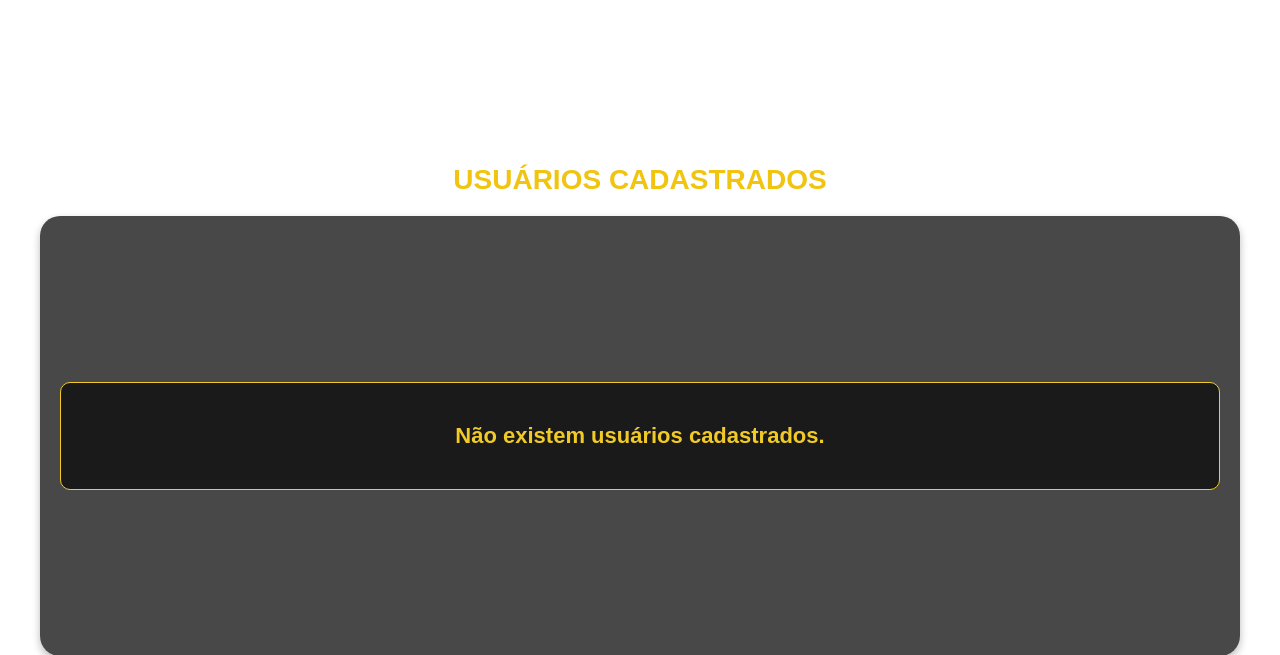
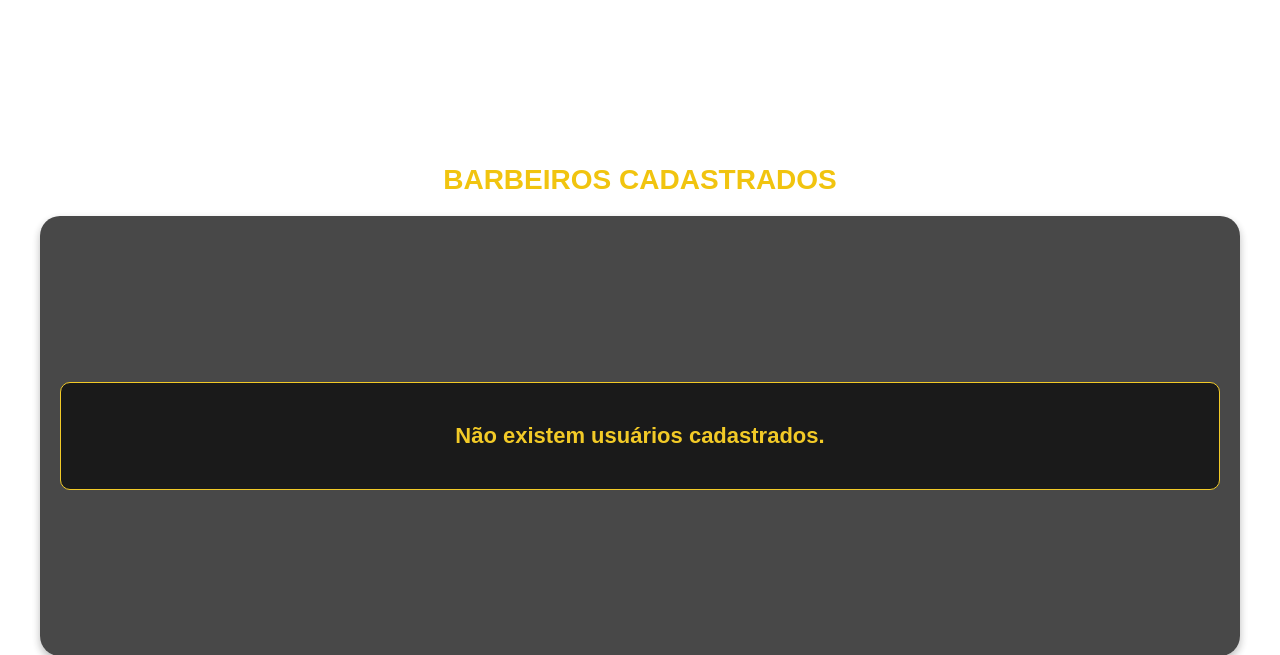
Before and after one commit to raulguiii/site-barbearia, a Flask app: template templates/cadastrados.html in a window 1280 px wide. Shown: the top 655 px of the page. Run offline with Flask 3, Linux system fonts and the light colour scheme; the template is opened without the code that fills it, so the values that code supplies are empty.

Commit message:
Update cadastrados.html

```diff
--- a/templates/cadastrados.html
+++ b/templates/cadastrados.html
@@ -10,7 +10,7 @@
 </head>
 
 <body>
-    <h1 class="titulo">USUÁRIOS CADASTRADOS</h1>
+    <h1 class="titulo">BARBEIROS CADASTRADOS</h1>
 
     {% set mensagem = get_flashed_messages() %}
     {% if mensagem %}
```
